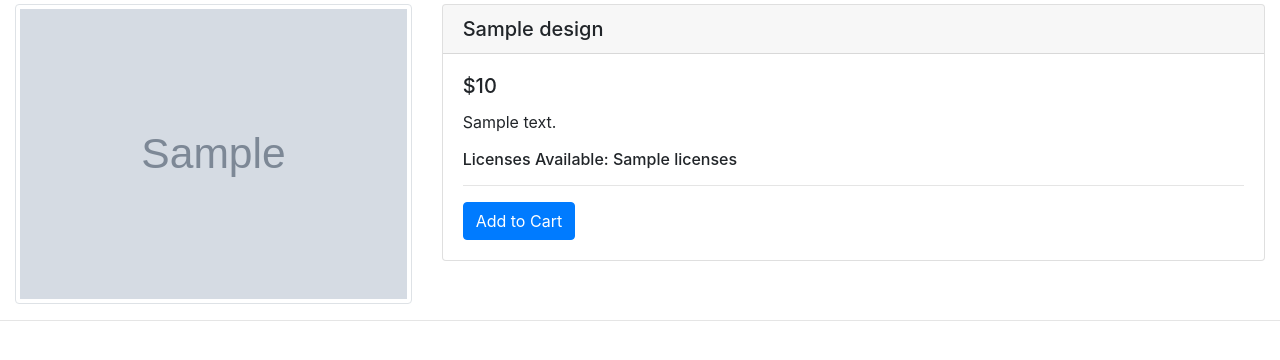
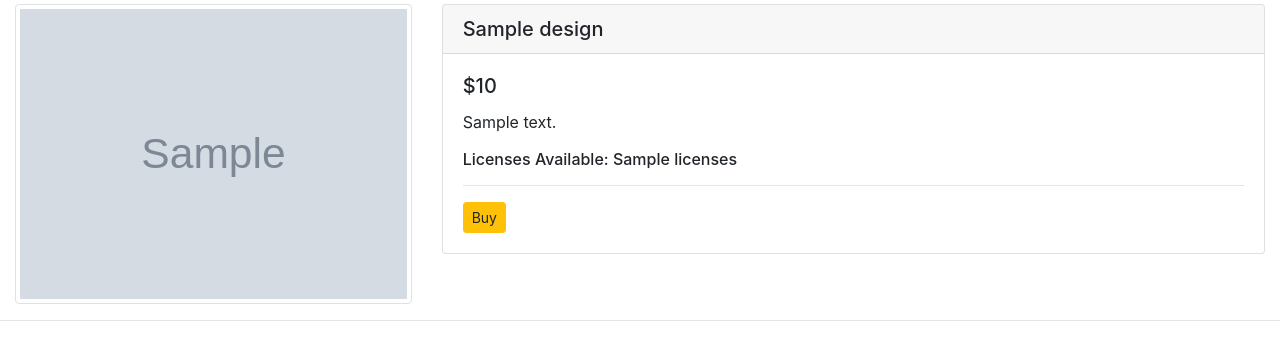
Before and after one commit to timcoville/shirtatlas, a Django app: template apps/market/templates/market/design.html in a window 1280 px wide. Shown: the part 164-524 px from the top of the page. Run offline with Django 3.2, Linux system fonts and the light colour scheme; the template is opened without the code that fills it: most values are stand-ins (such as "Sample title", 1, 10 or a date in 2020); grey boxes marked "Sample" are stand-in pictures; data that the repository does not hold is empty; parts of the project's set-up code (start-up, migrations or seed data) failed here and were passed over; some libraries are stand-ins or nearby versions.

Commit message:
added fixed links for cart

```diff
--- a/apps/market/templates/market/design.html
+++ b/apps/market/templates/market/design.html
@@ -26,6 +26,9 @@
     }
     .reduce {
         font-size: .6em;
+    }
+    form {
+        display:inline-block;
     }
     </style>
 </head>
@@ -141,7 +144,7 @@
                               {% if design.designer.id == request.session.user_id %}
                               <a href="/portfolio/{{request.session.user_id}}/edit/{{design.id}}" class="btn btn-secondary">Edit Design</a>
                               {% else %}
-                              <a href="#" class="btn btn-primary">Add to Cart</a>
+                              <form action="add/{{design.id}}" method="POST">{% csrf_token %}<input type="hidden" name="refURL" value="{{request.path}}?{{request.META.QUERY_STRING}}"><button class="btn btn-warning btn-sm">Buy</button> </form>
                               {% endif %}
                             </div>
                         </div>
--- a/apps/market/templates/market/designs.html
+++ b/apps/market/templates/market/designs.html
@@ -153,7 +153,6 @@
                         </div>
                      </div>
         </div>
-        {{request.META.HTTP_REFERER}}
 
         <!-- <a href="/designs/add/{{design.id}}" class="btn btn-warning btn-sm">Buy</a> -->
 
```
Also changed, not shown: apps/market/templates/market/index.html (+5 -3 lines).
